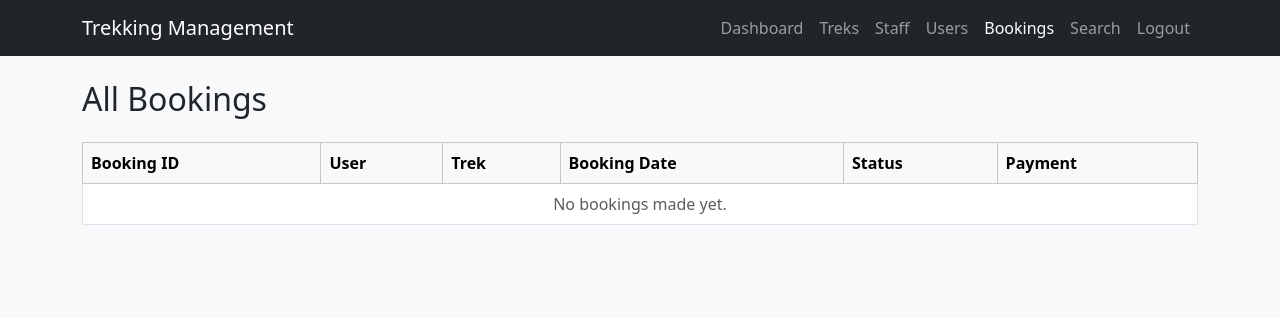
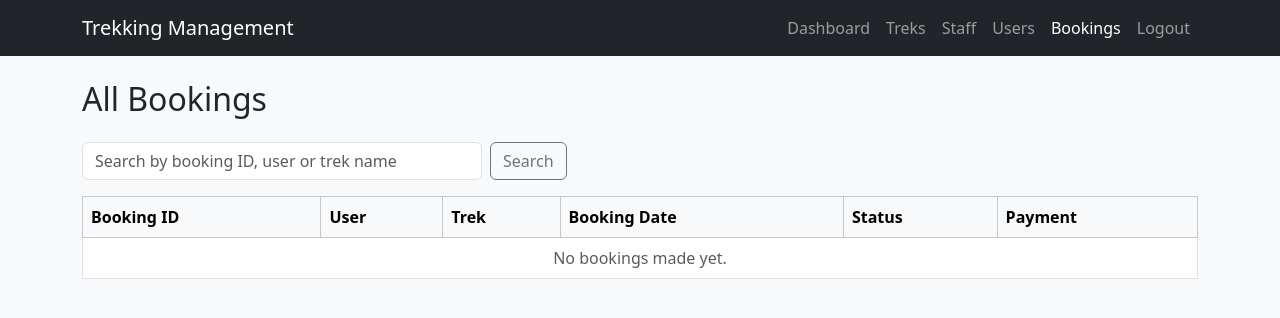
Before and after one commit to itsayushch/trekking-management-system, a Flask app: page /admin/bookings in a window 1280 px wide. Shown: the top 318 px of the page. Run offline with Flask 3, Linux system fonts and the light colour scheme; the visitor is signed in with stand-in values (Sample User, id 1).

Commit message:
Add home blueprint, inline admin search, flash modal and trek progress status

```diff
--- a/app.py
+++ b/app.py
@@ -1,11 +1,8 @@
 from flask import Flask
+from sqlalchemy import text
 from models import db
 
-from routes.home import home_bp
-from routes.auth import auth_bp
-from routes.admin import admin_bp
-from routes.staff import staff_bp
-from routes.trekker import trekker_bp
+from routes import home_bp, auth_bp, admin_bp, staff_bp, trekker_bp
 
 app = Flask(__name__)
 app.config['SQLALCHEMY_DATABASE_URI'] = 'sqlite:///trekking.db'
@@ -16,6 +13,13 @@ db.init_app(app)
 with app.app_context():
     db.create_all()
 
+    # added progress_status to the trek table after the db already existed,
+    # so this just patches old databases instead of wiping existing data
+    existing_columns = [row[1] for row in db.session.execute(text("PRAGMA table_info(trek)"))]
+    if 'progress_status' not in existing_columns:
+        db.session.execute(text("ALTER TABLE trek ADD COLUMN progress_status VARCHAR(20) DEFAULT 'Not Started'"))
+        db.session.commit()
+
 app.register_blueprint(home_bp)
 app.register_blueprint(auth_bp)
 app.register_blueprint(admin_bp)
--- a/constants.py
+++ b/constants.py
@@ -1,2 +1,3 @@
 TREK_STATUSES = ['Pending', 'Approved', 'Open', 'Closed', 'Completed']
 DIFFICULTY_LEVELS = ['Easy', 'Moderate', 'Hard']
+TREK_PROGRESS_STATUSES = ['Not Started', 'Ongoing', 'Completed']
--- a/models.py
+++ b/models.py
@@ -37,6 +37,7 @@ class Trek(db.Model):
     available_slots = db.Column(db.Integer)
     assigned_staff_id = db.Column(db.Integer, db.ForeignKey('user.id'))
     status = db.Column(db.String(20), default="Pending")
+    progress_status = db.Column(db.String(20), default="Not Started")  # tracks Not Started/Ongoing/Completed, separate from Open/Closed booking status
     start_date = db.Column(db.Date)
     end_date = db.Column(db.Date)
 
--- a/routes/__init__.py
+++ b/routes/__init__.py
@@ -0,0 +1,5 @@
+from .home import home_bp
+from .auth import auth_bp
+from .admin import admin_bp
+from .staff import staff_bp
+from .trekker import trekker_bp
--- a/routes/admin.py
+++ b/routes/admin.py
@@ -23,8 +23,17 @@ def manage_staff():
     if session.get('role') != 'admin':
         return redirect(url_for('auth.login'))
 
-    staff_list = User.query.filter_by(role='staff').all()
-    return render_template('admin/manage_staff.html', staff_list=staff_list)
+    keyword = request.args.get('q', '').strip()
+    staff_query = User.query.filter_by(role='staff')
+
+    if keyword:
+        if keyword.isdigit():
+            staff_query = staff_query.filter(User.id == int(keyword))
+        else:
+            staff_query = staff_query.filter(db.or_(User.name.ilike('%' + keyword + '%'), User.email.ilike('%' + keyword + '%')))
+
+    staff_list = staff_query.all()
+    return render_template('admin/manage_staff.html', staff_list=staff_list, keyword=keyword)
 
 
 @admin_bp.route('/admin/staff/approve/<int:id>')
@@ -88,8 +97,17 @@ def manage_users():
     if session.get('role') != 'admin':
         return redirect(url_for('auth.login'))
 
-    trekker_list = User.query.filter_by(role='trekker').all()
-    return render_template('admin/manage_users.html', trekker_list=trekker_list)
+    keyword = request.args.get('q', '').strip()
+    trekker_query = User.query.filter_by(role='trekker')
+
+    if keyword:
+        if keyword.isdigit():
+            trekker_query = trekker_query.filter(User.id == int(keyword))
+        else:
+            trekker_query = trekker_query.filter(db.or_(User.name.ilike('%' + keyword + '%'), User.email.ilike('%' + keyword + '%')))
+
+    trekker_list = trekker_query.all()
+    return render_template('admin/manage_users.html', trekker_list=trekker_list, keyword=keyword)
 
 
 @admin_bp.route('/admin/treks')
@@ -97,8 +115,17 @@ def manage_treks():
     if session.get('role') != 'admin':
         return redirect(url_for('auth.login'))
 
-    trek_list = Trek.query.all()
-    return render_template('admin/manage_treks.html', trek_list=trek_list)
+    keyword = request.args.get('q', '').strip()
+    trek_query = Trek.query
+
+    if keyword:
+        if keyword.isdigit():
+            trek_query = trek_query.filter(Trek.id == int(keyword))
+        else:
+            trek_query = trek_query.filter(db.or_(Trek.name.ilike('%' + keyword + '%'), Trek.location.ilike('%' + keyword + '%')))
+
+    trek_list = trek_query.all()
+    return render_template('admin/manage_treks.html', trek_list=trek_list, keyword=keyword)
 
 
 @admin_bp.route('/admin/treks/create', methods=['GET', 'POST'])
@@ -299,44 +326,24 @@ def assign_trek_staff(id):
     return redirect(url_for('admin.manage_treks'))
 
 
-@admin_bp.route('/admin/search')
-def admin_search():
-    if session.get('role') != 'admin':
-        return redirect(url_for('auth.login'))
-
-    keyword = request.args.get('q', '').strip()
-    search_type = request.args.get('type', 'trek')
-    results = []
-
-    if keyword != '':
-        if search_type == 'trek':
-            if keyword.isdigit():
-                results = Trek.query.filter(Trek.id == int(keyword)).all()
-            else:
-                results = Trek.query.filter(Trek.name.ilike('%' + keyword + '%')).all()
-
-        elif search_type == 'staff':
-            if keyword.isdigit():
-                results = User.query.filter(User.role == 'staff', User.id == int(keyword)).all()
-            else:
-                results = User.query.filter(User.role == 'staff', User.name.ilike('%' + keyword + '%')).all()
-
-        elif search_type == 'user':
-            if keyword.isdigit():
-                results = User.query.filter(User.role == 'trekker', User.id == int(keyword)).all()
-            else:
-                results = User.query.filter(User.role == 'trekker', User.name.ilike('%' + keyword + '%')).all()
-
-    return render_template('admin/search_results.html', results=results, keyword=keyword, search_type=search_type)
-
-
 @admin_bp.route('/admin/bookings')
 def admin_bookings():
     if session.get('role') != 'admin':
         return redirect(url_for('auth.login'))
 
-    booking_list = Booking.query.order_by(Booking.booking_date.desc()).all()
-    return render_template('admin/bookings.html', booking_list=booking_list)
+    keyword = request.args.get('q', '').strip()
+    bookings_query = Booking.query
+
+    if keyword:
+        if keyword.isdigit():
+            bookings_query = bookings_query.filter(Booking.id == int(keyword))
+        else:
+            bookings_query = bookings_query.join(User, Booking.user_id == User.id).join(Trek, Booking.trek_id == Trek.id).filter(
+                db.or_(User.name.ilike('%' + keyword + '%'), Trek.name.ilike('%' + keyword + '%'))
+            )
+
+    booking_list = bookings_query.order_by(Booking.booking_date.desc()).all()
+    return render_template('admin/bookings.html', booking_list=booking_list, keyword=keyword)
 
 
 @admin_bp.route('/admin/users/<int:id>/history')
--- a/routes/staff.py
+++ b/routes/staff.py
@@ -1,5 +1,6 @@
 from flask import Blueprint, render_template, request, redirect, session, url_for, flash
 from models import db, User, Trek, Booking
+from constants import TREK_PROGRESS_STATUSES
 
 staff_bp = Blueprint('staff', __name__)
 
@@ -112,6 +113,11 @@ def staff_update_trek(id):
             for booking in running:
                 booking.status = 'Completed'
 
+    new_progress = request.form.get('progress_status')
+
+    if new_progress in TREK_PROGRESS_STATUSES:
+        trek.progress_status = new_progress
+
     db.session.commit()
 
     return redirect(url_for('staff.staff_view_trek', id=trek.id))
--- a/templates/admin/bookings.html
+++ b/templates/admin/bookings.html
@@ -5,6 +5,18 @@
 {% block content %}
 
 <h2 class="mb-4">All Bookings</h2>
+
+<form method="GET" action="{{ url_for('admin.admin_bookings') }}" class="row g-2 mb-3">
+    <div class="col-auto">
+        <input type="text" name="q" value="{{ keyword or '' }}" class="form-control" style="width: 400px;" placeholder="Search by booking ID, user or trek name">
+    </div>
+    <div class="col-auto">
+        <button type="submit" class="btn btn-outline-secondary">Search</button>
+        {% if keyword %}
+            <a href="{{ url_for('admin.admin_bookings') }}" class="btn btn-outline-danger">Clear</a>
+        {% endif %}
+    </div>
+</form>
 
 <div class="table-responsive">
 <table class="table table-bordered bg-white align-middle">
@@ -38,7 +50,9 @@
         </tr>
         {% else %}
         <tr>
-            <td colspan="6" class="text-center text-muted">No bookings made yet.</td>
+            <td colspan="6" class="text-center text-muted">
+                {% if keyword %}No bookings match "{{ keyword }}".{% else %}No bookings made yet.{% endif %}
+            </td>
         </tr>
         {% endfor %}
     </tbody>
--- a/templates/base.html
+++ b/templates/base.html
@@ -25,7 +25,6 @@
                     <li class="nav-item"><a class="nav-link {% if request.endpoint == 'admin.manage_staff' %}active{% endif %}" href="{{ url_for('admin.manage_staff') }}">Staff</a></li>
                     <li class="nav-item"><a class="nav-link {% if request.endpoint in ['admin.manage_users', 'admin.admin_user_history'] %}active{% endif %}" href="{{ url_for('admin.manage_users') }}">Users</a></li>
                     <li class="nav-item"><a class="nav-link {% if request.endpoint == 'admin.admin_bookings' %}active{% endif %}" href="{{ url_for('admin.admin_bookings') }}">Bookings</a></li>
-                    <li class="nav-item"><a class="nav-link {% if request.endpoint == 'admin.admin_search' %}active{% endif %}" href="{{ url_for('admin.admin_search') }}">Search</a></li>
 
                 {% elif session.get('role') == 'staff' %}
                     <li class="nav-item"><a class="nav-link {% if request.endpoint == 'staff.staff_dashboard' %}active{% endif %}" href="{{ url_for('staff.staff_dashboard') }}">Dashboard</a></li>
@@ -54,17 +53,41 @@
     {% block content %}{% endblock %}
 </div>
 
-{% with messages = get_flashed_messages() %}
-    {% if messages %}
-        <script>
-            {% for msg in messages %}
-                window.alert({{ msg|tojson }});
-            {% endfor %}
-        </script>
-    {% endif %}
-{% endwith %}
+{% set messages = get_flashed_messages() %}
+{% if messages %}
+<div class="modal fade" id="flashModal" tabindex="-1" aria-labelledby="flashModalLabel" aria-hidden="true">
+    <div class="modal-dialog modal-dialog-centered">
+        <div class="modal-content">
+            <div class="modal-header">
+                <h5 class="modal-title" id="flashModalLabel">Notice</h5>
+                <button type="button" class="btn-close" data-bs-dismiss="modal" aria-label="Close"></button>
+            </div>
+            <div class="modal-body">
+                {% for msg in messages %}
+                <p>{{ msg }}</p>
+                {% endfor %}
+            </div>
+            <div class="modal-footer">
+                <button type="button" class="btn btn-primary" data-bs-dismiss="modal">OK</button>
+            </div>
+        </div>
+    </div>
+</div>
+{% endif %}
 
 <script src="https://cdn.jsdelivr.net/npm/bootstrap@5.3.3/dist/js/bootstrap.bundle.min.js"></script>
+
+{% if messages %}
+<script>
+    var flashModal = new bootstrap.Modal(document.getElementById('flashModal'));
+    flashModal.show();
+
+    setTimeout(() => {
+        flashModal.hide();
+    }, 3000); // Auto-hide after 3 seconds
+</script>
+{% endif %}
+
 {% block scripts %}{% endblock %}
 </body>
 </html>
```
Also changed, not shown: routes/auth.py (+17 -0 lines), templates/admin/manage_staff.html (+15 -1 lines), templates/admin/manage_treks.html (+25 -1 lines), templates/admin/manage_users.html (+15 -1 lines), templates/staff/staff_dashboard.html (+11 -1 lines), templates/staff/trek_detail.html (+9 -4 lines).
